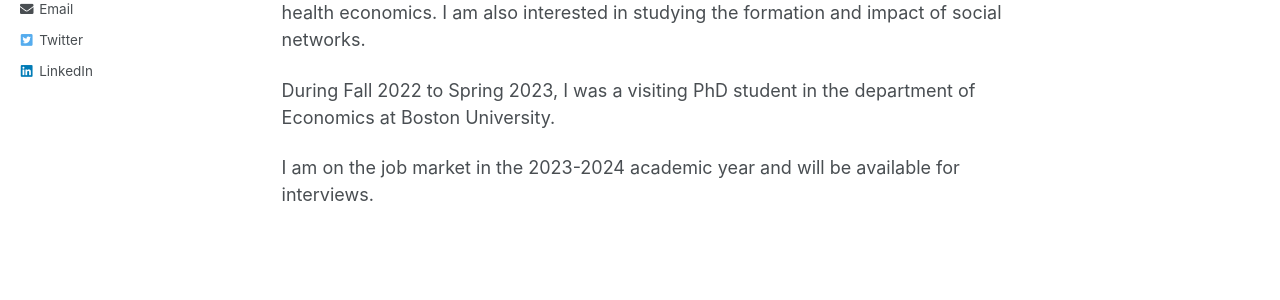
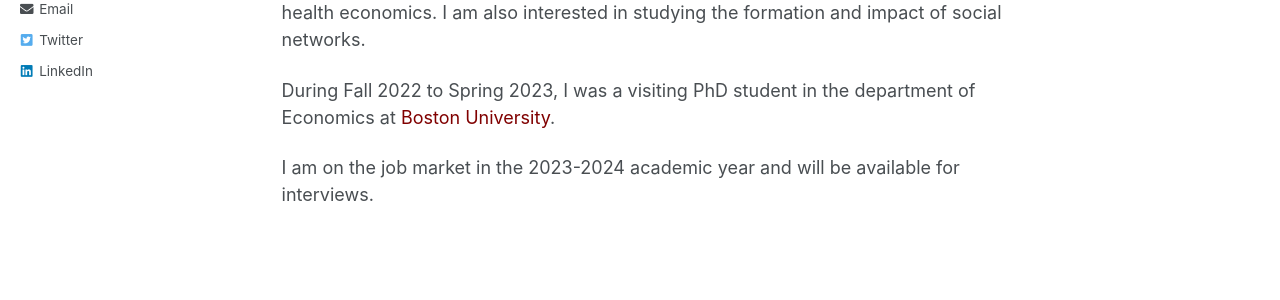
Before and after one commit to Liqiang-Liu/Liqiang-Liu.github.io, a Jekyll site: the page built from _pages/about.md, in a window 1280 px wide. Shown: the part 425-725 px from the top of the page. Built offline with Jekyll 4.4.1, drawn with Linux system fonts in a browser that asks for light colours.

Commit message:
Update about.md

```diff
--- a/_pages/about.md
+++ b/_pages/about.md
@@ -26,7 +26,7 @@
   <img src="/images/background.jpg" alt="Image">
   <p>I am a Ph.D. Candidate in Economics at <a href="https://www.buffalo.edu/" style="text-decoration:none;"><span style="color: #0072bb">The State University of New York at Buffalo</span></a>. My primary research field is applied microeconomics, with a focus on labor economics and health economics. I am also interested in studying the formation and impact of social networks.</p>
 
-  <p>During Fall 2022 to Spring 2023, I was a visiting PhD student in the department of Economics at Boston University.</p>
+  <p>During Fall 2022 to Spring 2023, I was a visiting PhD student in the department of Economics at <a href="https://www.bu.edu/econ/" style="text-decoration:none;"><span style="color: Maroon">Boston University</span></a>.</p>
 
   <p>I am on the job market in the 2023-2024 academic year and will be available for interviews.</p>
 
```
